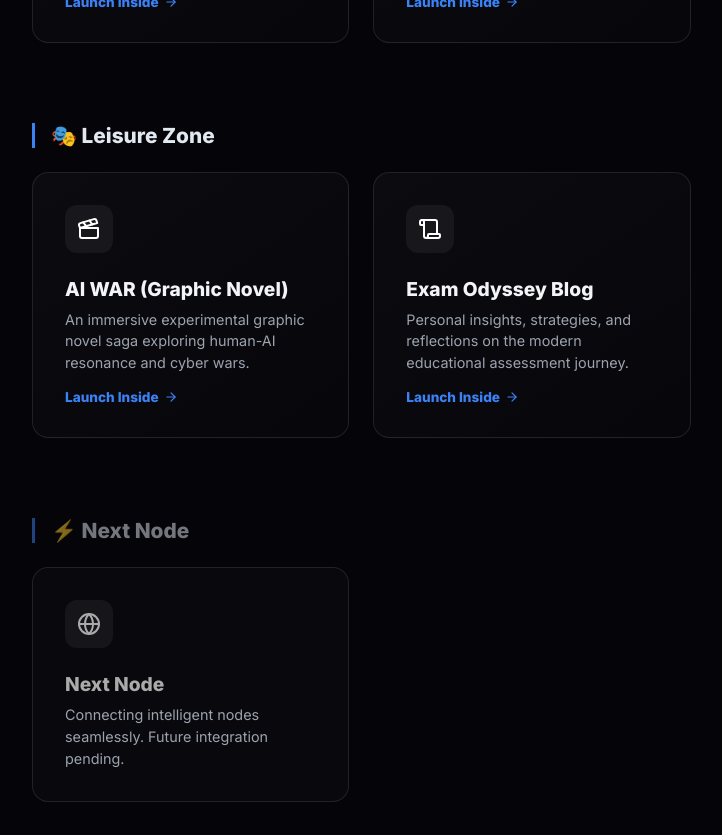
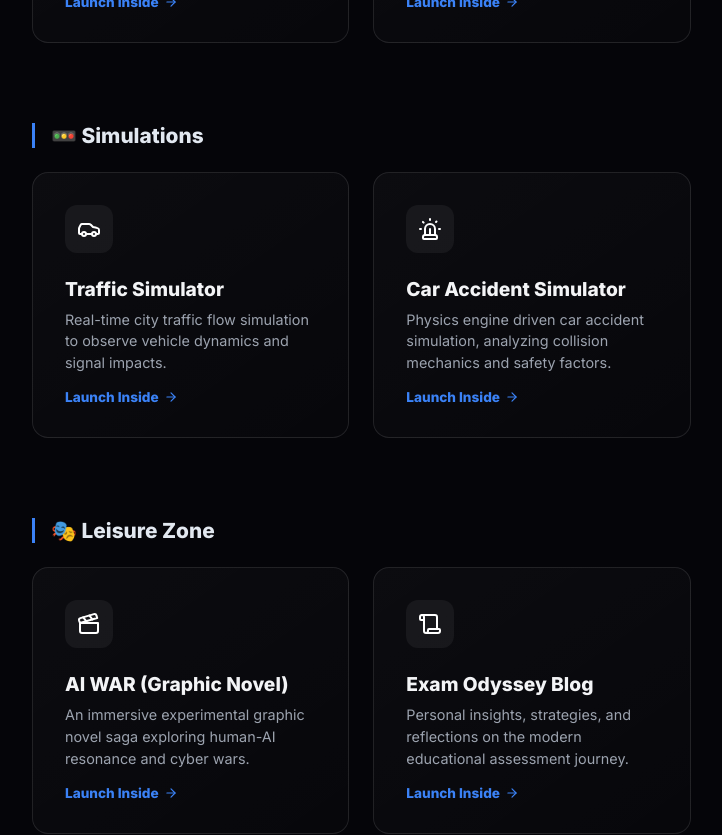
Before and after one commit to toydogcat/luna-ai, a React (Vite) app: page / in a window 1280 px wide. Shown: the part 2920-3755 px from the top of the page, without its empty margins (58-780 px from the left). Built offline with nearby package versions, Linux system fonts and the light colour scheme.

Commit message:
feat: add simulation category with traffic and car accident projects to portfolio

```diff
--- a/src/App.jsx
+++ b/src/App.jsx
@@ -1,6 +1,6 @@
 import React, { useState, useEffect } from 'react';
 import { motion, AnimatePresence } from 'framer-motion';
-import { Sparkles, ArrowRight, Zap, Globe, Users, MousePointerClick, Newspaper, Home, Languages, Heart, Code, Database, Eye, BookOpen, Scroll, Crown, Bomb, Grid3X3, Grid, Lock, Terminal, CheckCircle2, Smartphone, Shield, Library, Clapperboard, Fingerprint, ScanQrCode, Target, MapPin, Braces, BarChart2, Swords } from 'lucide-react';
+import { Sparkles, ArrowRight, Zap, Globe, Users, MousePointerClick, Newspaper, Home, Languages, Heart, Code, Database, Eye, BookOpen, Scroll, Crown, Bomb, Grid3X3, Grid, Lock, Terminal, CheckCircle2, Smartphone, Shield, Library, Clapperboard, Fingerprint, ScanQrCode, Target, MapPin, Braces, BarChart2, Swords, Car, Siren } from 'lucide-react';
 import { useTranslation } from 'react-i18next';
 import { trackEvent } from './firebase';
 
@@ -129,6 +129,24 @@ const PROJECT_CATEGORIES = [
         translationKey: 'projects.aiSudoku',
         url: 'https://toydogcat.github.io/ai-sudoku/',
         icon: <Grid size={24} />
+      }
+    ]
+  },
+  {
+    id: 'simulation',
+    translationKey: 'categories.simulation',
+    projects: [
+      {
+        id: 'sim-traffic',
+        translationKey: 'projects.simTraffic',
+        url: 'https://toydogcat.github.io/sim-traffic/',
+        icon: <Car size={24} />
+      },
+      {
+        id: 'sim-car-accident',
+        translationKey: 'projects.simCarAccident',
+        url: 'https://toydogcat.github.io/sim-car-accident/',
+        icon: <Siren size={24} />
       }
     ]
   },
--- a/src/i18n.js
+++ b/src/i18n.js
@@ -16,6 +16,7 @@ const resources = {
         intelligence: '🧠 AI Intelligence',
         tech: '💻 Data & Tech',
         games: '🎮 Gaming Arcade',
+        simulation: '🚥 Simulations',
         leisure: '🎭 Leisure Zone'
       },
       hero: {
@@ -29,6 +30,14 @@ const resources = {
         launchInside: 'Launch Inside',
         comingSoon: 'Next Node',
         comingSoonDesc: 'Connecting intelligent nodes seamlessly. Future integration pending.',
+        simTraffic: {
+          title: 'Traffic Simulator',
+          desc: 'Real-time city traffic flow simulation to observe vehicle dynamics and signal impacts.'
+        },
+        simCarAccident: {
+          title: 'Car Accident Simulator',
+          desc: 'Physics engine driven car accident simulation, analyzing collision mechanics and safety factors.'
+        },
         aiNews: {
           title: 'AI News',
           desc: 'Comprehensive AI-driven news aggregation and analysis system.'
@@ -179,6 +188,7 @@ const resources = {
         intelligence: '🧠 智能應用中心',
         tech: '📊 數據與技術',
         games: '🎮 娛樂遊戲區',
+        simulation: '🚥 模擬專區',
         leisure: '🎭 公開休閒區'
       },
       hero: {
@@ -192,6 +202,14 @@ const resources = {
         launchInside: '站內啟動',
         comingSoon: '下一個節點',
         comingSoonDesc: '無縫串接智能節點，未來整合敬請期待。',
+        simTraffic: {
+          title: '交通模擬器',
+          desc: '即時城市交通流模擬，觀察車流動態與號誌影響。'
+        },
+        simCarAccident: {
+          title: '車禍事故模擬',
+          desc: '物理引擎驅動的車禍事故模擬，分析碰撞力學與安全係數。'
+        },
         aiNews: {
           title: 'AI News 新聞中心',
           desc: '整合全球新聞大數據與自動分析引擎，提供頂尖雙語視角。'
```
